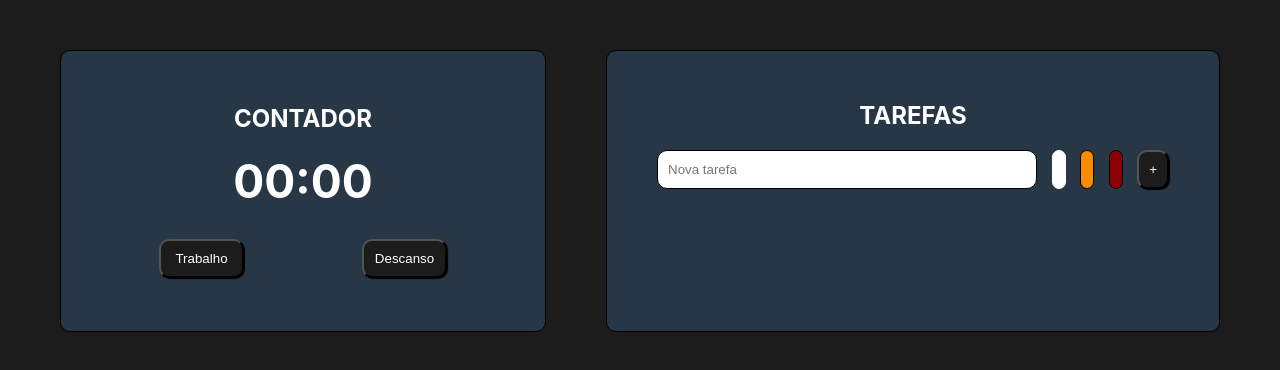
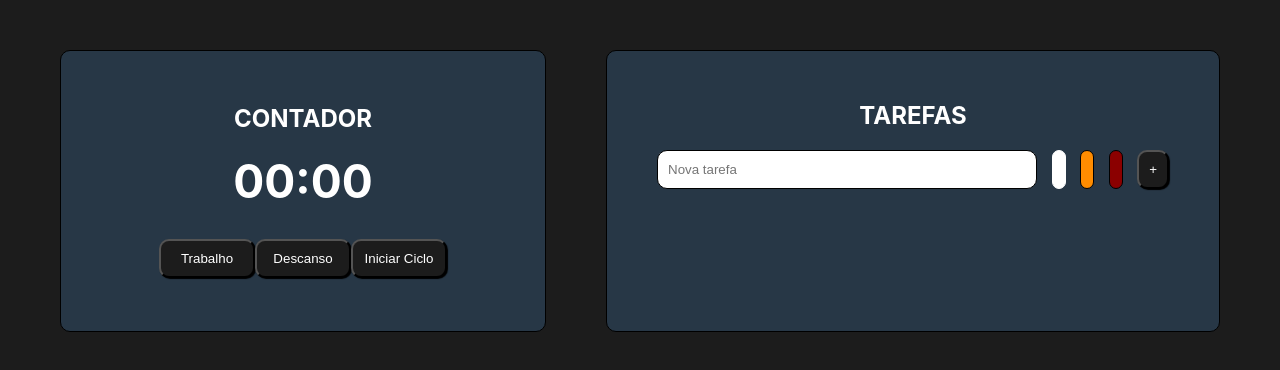
Before and after one commit to gazevedorp/home-office, a React (Create React App) app: page / in a window 1280 px wide. Shown: the top 370 px of the page. Built offline with nearby package versions, Linux system fonts and the light colour scheme; the HTML template or start-up script is replaced by a standard one.

Commit message:
feat: :sparkles: Counter cicle and pause option added

```diff
--- a/src/components/Countdown/index.js
+++ b/src/components/Countdown/index.js
@@ -14,26 +14,63 @@ const Countdown = () => {
 
     const [time, setTime] = useState(0 * 60);
     const [isActive, setIsActive] = useState(false);
+    const [countdownOn, setCountdownOn] = useState(false);
+    const [type, setType] = useState("");
+    const [audioOn, setAudioOn] = useState(true);
 
     const minutes = Math.floor(time / 60);
     const seconds = time % 60;
 
     useEffect(() => {
         if (isActive && time > 0) {
+            setAudioOn(true)
             setTimeout(() => {
                 setTime(time - 1);
             }, 1000)
         }
         else {
+            if (audioOn) {
                 new Audio('./notification3.wav').play();
+            }
             setIsActive(false);
             setTime(0 * 60);
         }
     }, [isActive, time])
 
+    useEffect(() => {
+        if (countdownOn) {
+            if (!isActive) {
+                if (type === "work") {
+                    WorkCounter()
+                    setType("rest")
+                }
+                else {
+                    RestCounter()
+                    setType("work")
+                }
+            }
+        }
+    }, [countdownOn, isActive])
+
+    const WorkCounter = () => {
+        if (!countdownOn) {
+            setType("work")
+        }
+        setTime(0.2 * 60)
+        setIsActive(true)
+    }
+
+    const RestCounter = () => {
+        if (!countdownOn) {
+            setType("rest")
+        }
+        setTime(0.1 * 60)
+        setIsActive(true)
+    }
+
     return (
         <Container>
-            <h2>CONTADOR</h2>
+            <h2>{countdownOn ? (type === "work" ? "DESCANSO" : "TRABALHO") : type !== "" ? (type === "work" ? "TRABALHO" : "DESCANSO") : "CONTADOR"}</h2>
             <h1>
                 {String(minutes).padStart(2, '0').split('')}
                 :
@@ -41,27 +78,56 @@ const Countdown = () => {
             </h1>
             <DivButton>
                 <Button
-                disabled={isActive}
-                type='button'
+                    showColor={!countdownOn && type === "work"}
+                    disabled={countdownOn}
                     onClick={() => {
-                    setTime(30 * 60)
-                    setIsActive(true)
+                        if (isActive) {
+                            setType("")
+                            setAudioOn(false)
+                            setIsActive(false)
+                        }
+                        else {
+                            WorkCounter()
+                        }
                     }}
                 >
-                Trabalho
+                    {!countdownOn && type === "work" ? "Pausar" : "Trabalho"}
                 </Button>
                 <Button
-                disabled={isActive}
-                type='button'
+                    showColor={!countdownOn && type === "rest"}
+                    disabled={countdownOn}
                     onClick={() => {
-                    setTime(10 * 60)
-                    setIsActive(true)
+                        if (isActive) {
+                            setType("")
+                            setAudioOn(false)
+                            setIsActive(false)
+                        }
+                        else {
+                            RestCounter()
+                        }
                     }}
                 >
-                Descanso
+                    {!countdownOn && type === "rest" ? "Pausar" : "Descanso"}
+                </Button>
+                <Button
+                    showColor={countdownOn}
+                    onClick={() => {
+                        if (!countdownOn) {
+                            setType("work")
+                            setCountdownOn(true)
+                        }
+                        else {
+                            setType("")
+                            setCountdownOn(false)
+                            setAudioOn(false)
+                            setIsActive(false);
+                        }
+                    }}
+                >
+                    {countdownOn ? "Pausar Ciclo" : "Iniciar Ciclo"}
                 </Button>
             </DivButton>
-        </Container>
+        </Container >
     );
 }
 
--- a/src/components/Countdown/styles.js
+++ b/src/components/Countdown/styles.js
@@ -23,10 +23,10 @@ export const Container = styled.div`
 export const Button = styled.button`
     padding: 10px;
     border-radius: 10px;
-    width: 85px;
+    width: 100px;
     cursor: pointer;
     box-shadow: 1px 1px 1px black;
-    background-color: #1C1C1C;
+    background-color: ${props => props.showColor ? "darkred" : "#1C1C1C"};
     color: #ffffff;
 `;
 
```
Lines whose indentation alone changed are shown as unchanged.
